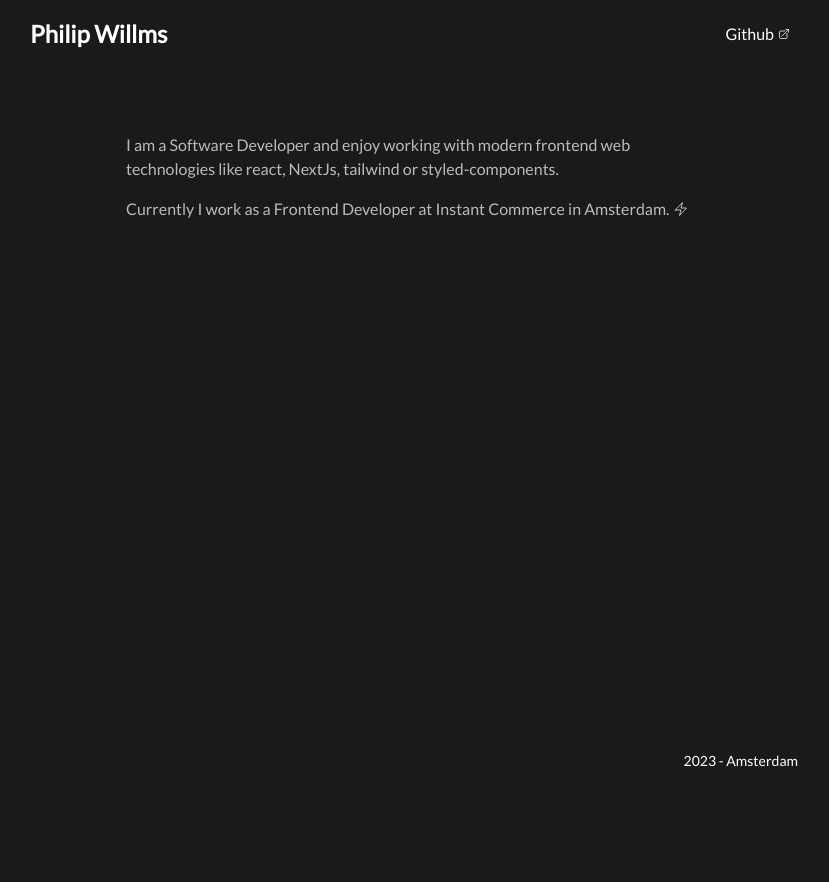
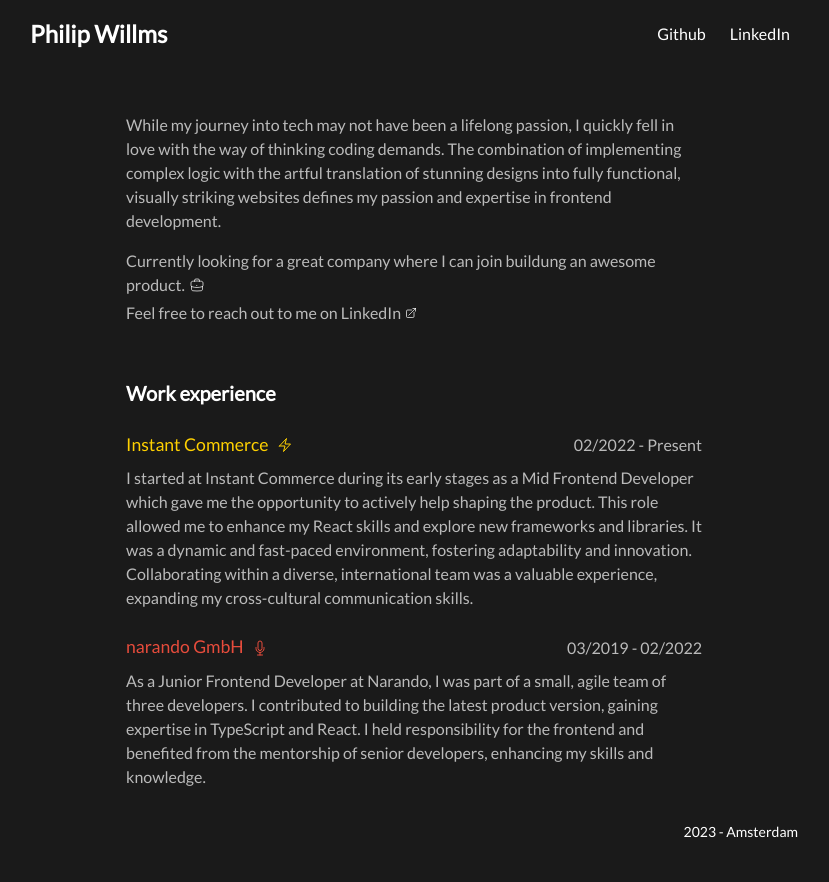
Before and after one commit to PhilipWillms/philipwillms.de, a Gatsby site: page / in a window 1280 px wide. Shown: the whole page, without its empty margins (226-1055 px from the left). Before the commit the page ends 800 px from the top, so only its background shows below. Built offline with nearby package versions, Linux system fonts and the light colour scheme; Gatsby itself is replaced by a stand-in of ours.

Commit message:
feat: add working experience

```diff
--- a/gatsby-config.js
+++ b/gatsby-config.js
@@ -1,8 +1,12 @@
 module.exports = {
   siteMetadata: {
     title: `Philip Willms`,
-    description: `Frontend Developer working at Instant Commerce in Amsterdam.`,
-    author: ``,
+    description: ` While my journey into tech may not have been a lifelong passion, I
+    quickly fell in love with the way of thinking coding demands. The
+    combination of implementing complex logic with the artful translation of
+    stunning designs into fully functional, visually striking websites
+    defines my passion and expertise in frontend development.`,
+    author: `Philip Willms`,
   },
   plugins: [
     `gatsby-plugin-postcss`,
--- a/src/components/description.jsx
+++ b/src/components/description.jsx
@@ -1,16 +1,34 @@
 import React from "react"
-import { Bolt } from "./bolt"
+import { Briefcase } from "../icons/briefcase"
+import { ExternalLink } from "../icons/externalLink"
 
 export const Description = () => (
-  <div className="flex flex-col w-full items-center mt-10 mb-10 sm:w-9/12">
+  <div className="flex flex-col w-full items-center md:mt-5 mb-8 sm:w-9/12">
     <div className="flex flex-col items-start w-full mb-4">
       <p className="text-left text-md font-light text-theme-300">
-        I am a Software Developer and enjoy working with modern frontend web
-        technologies like react, NextJs, tailwind or styled-components.
+        While my journey into tech may not have been a lifelong passion, I
+        quickly fell in love with the way of thinking coding demands. The
+        combination of implementing complex logic with the artful translation of
+        stunning designs into fully functional, visually striking websites
+        defines my passion and expertise in frontend development.
       </p>
       <p className="mt-4 text-left text-md font-light text-theme-300">
-        Currently I work as a Frontend Developer at Instant Commerce in
-        Amsterdam. <Bolt className="inline mb-1 h-4 w-4" />
+        <span>
+          Currently looking for a great company where I can join buildung an
+          awesome product.
+          <Briefcase className="inline ml-1 mb-1 w-4 h-4" />
+          <br />
+          Feel free to reach out to me on{" "}
+          <a
+            href="https://github.com/PhilipWillms"
+            className="inline-flex items-center gap-1 cursor-pointer mr-2 border-transparent py-1  border-b hover:border-theme-300"
+            target="_blank"
+            rel="noreferrer"
+          >
+            LinkedIn
+            <ExternalLink className="h-3 w-3 stroke-2" />
+          </a>
+        </span>
       </p>
     </div>
   </div>
--- /dev/null
+++ b/src/components/experience.jsx
@@ -0,0 +1,41 @@
+import React from "react"
+import { Microphone } from "../icons/microphone"
+import { Bolt } from "../icons/bolt"
+
+export const Experience = () => (
+  <div className="flex flex-col w-full sm:w-9/12 text-theme-300 gap-6">
+    <h1 className="font-bold text-xl text-white">Work experience</h1>
+    <div>
+      <div className="flex justify-between items-center mb-2">
+        <div className="flex text-theme-instant text-lg items-center">
+          Instant Commerce <Bolt className="inline w-4 h-4 ml-2" />
+        </div>
+        <div>02/2022 - Present</div>
+      </div>
+      <div>
+        I started at Instant Commerce during its early stages as a Mid Frontend
+        Developer which gave me the opportunity to actively help shaping the
+        product. This role allowed me to enhance my React skills and explore new
+        frameworks and libraries. It was a dynamic and fast-paced environment,
+        fostering adaptability and innovation. Collaborating within a diverse,
+        international team was a valuable experience, expanding my
+        cross-cultural communication skills.
+      </div>
+    </div>
+    <div>
+      <div className="flex justify-between items-center mb-2">
+        <div className="flex items-center text-theme-narando text-lg">
+          narando GmbH <Microphone className="inline w-4 h-4 ml-2" />
+        </div>
+        <div>03/2019 - 02/2022</div>
+      </div>
+      <div>
+        As a Junior Frontend Developer at Narando, I was part of a small, agile
+        team of three developers. I contributed to building the latest product
+        version, gaining expertise in TypeScript and React. I held
+        responsibility for the frontend and benefited from the mentorship of
+        senior developers, enhancing my skills and knowledge.
+      </div>
+    </div>
+  </div>
+)
--- a/src/components/footer.jsx
+++ b/src/components/footer.jsx
@@ -1,7 +1,7 @@
 import React from "react"
 
 export const Footer = () => (
-  <div className="flex items-center justify-end w-full h-20 pt-20 pb-10 mt-auto column">
+  <div className="flex items-center justify-end w-full pb-5 pt-8 md:pb-10 mt-auto column">
     <p className="font-light text-white text-sm">
       {new Date().getFullYear()} - Amsterdam
     </p>
--- a/src/components/header.jsx
+++ /dev/null
@@ -1,7 +0,0 @@
-import React from "react"
-
-export const Header = props => (
-  <h1 className="float-left sm:w-8/12 w-11/12 mt-6 font-bold text-sm text-black">
-    {props.title}
-  </h1>
-)
--- a/src/components/label.jsx
+++ /dev/null
@@ -1,9 +0,0 @@
-import React from "react"
-
-export const Label = props => (
-  <div
-    className={`p-1 w-auto pr-2 pl-2 text-center text-xs inline-block text-white rounded items-center mr-2 ${props.color}`}
-  >
-    {props.name}
-  </div>
-)
--- a/src/components/project.jsx
+++ /dev/null
@@ -1,25 +0,0 @@
-import React from "react"
-import { Label } from "./label"
-
-export const Project = props => (
-  <a
-    href={props.projectData.link}
-    className="flex flex-col items-left w-11/12 sm:w-8/12 mt-6 p-3 rounded-lg box-content cursor-pointer hover:shadow-md"
-    target="_blank"
-    rel="noreferrer"
-  >
-    <h1 className="text-l font-bold mt-3 mb-1 text-black tex-weight">
-      {props.projectData.title}
-    </h1>
-    {props.projectData.textParagraphs.map((_, index) => (
-      <p key={index} className="font-light mb-2 text-theme-400">
-        {props.projectData.textParagraphs[index]}
-      </p>
-    ))}
-    <div className="mb-3 mt-1">
-      {props.projectData.labels.map((label, index) => (
-        <Label key={index} name={label[0]} color={label[1]} />
-      ))}
-    </div>
-  </a>
-)
--- a/src/components/topBar.jsx
+++ b/src/components/topBar.jsx
@@ -1,14 +1,12 @@
 import React from "react"
 import { Link } from "gatsby"
-
-import { ExternalLink } from "./externalLink"
 
 export const TopBar = () => (
   <div className="flex justify-between w-full mt-4 max-w-4xl mb-10 flex-row items-center">
     <h1 className="text-2xl text-white m-0 font-semibold border-transparent border-b hover:border-theme-300">
       <Link to="/">Philip Willms</Link>
     </h1>
-    <div className="text-black-400 text-m">
+    <div className="flex flex-row gap-4 text-black-400 text-m">
       <a
         href="https://github.com/PhilipWillms"
         className="flex flex-row gap-1 items-center cursor-pointer mr-2 border-transparent py-1 text-white border-b hover:border-theme-300"
@@ -16,7 +14,14 @@ export const TopBar = () => (
         rel="noreferrer"
       >
         Github
-        <ExternalLink className="h-3 w-3" />
+      </a>
+      <a
+        href="https://github.com/PhilipWillms"
+        className="flex flex-row gap-1 items-center cursor-pointer mr-2 border-transparent py-1 text-white border-b hover:border-theme-300"
+        target="_blank"
+        rel="noreferrer"
+      >
+        LinkedIn
       </a>
     </div>
   </div>
--- /dev/null
+++ b/src/icons/bolt.jsx
@@ -0,0 +1,18 @@
+import React from "react"
+
+export const Bolt = ({ className = "w-6 h-6" }) => (
+  <svg
+    xmlns="http://www.w3.org/2000/svg"
+    fill="none"
+    viewBox="0 0 24 24"
+    strokeWidth="1.5"
+    stroke="currentColor"
+    className={className}
+  >
+    <path
+      strokeLinecap="round"
+      strokeLinejoin="round"
+      d="M3.75 13.5l10.5-11.25L12 10.5h8.25L9.75 21.75 12 13.5H3.75z"
+    />
+  </svg>
+)
--- /dev/null
+++ b/src/icons/briefcase.tsx
@@ -0,0 +1,18 @@
+import React from "react"
+
+export const Briefcase = ({ className = "w-6 h-6" }) => (
+  <svg
+    xmlns="http://www.w3.org/2000/svg"
+    fill="none"
+    viewBox="0 0 24 24"
+    strokeWidth={1.5}
+    stroke="currentColor"
+    className={className}
+  >
+    <path
+      strokeLinecap="round"
+      strokeLinejoin="round"
+      d="M20.25 14.15v4.25c0 1.094-.787 2.036-1.872 2.18-2.087.277-4.216.42-6.378.42s-4.291-.143-6.378-.42c-1.085-.144-1.872-1.086-1.872-2.18v-4.25m16.5 0a2.18 2.18 0 00.75-1.661V8.706c0-1.081-.768-2.015-1.837-2.175a48.114 48.114 0 00-3.413-.387m4.5 8.006c-.194.165-.42.295-.673.38A23.978 23.978 0 0112 15.75c-2.648 0-5.195-.429-7.577-1.22a2.016 2.016 0 01-.673-.38m0 0A2.18 2.18 0 013 12.489V8.706c0-1.081.768-2.015 1.837-2.175a48.111 48.111 0 013.413-.387m7.5 0V5.25A2.25 2.25 0 0013.5 3h-3a2.25 2.25 0 00-2.25 2.25v.894m7.5 0a48.667 48.667 0 00-7.5 0M12 12.75h.008v.008H12v-.008z"
+    />
+  </svg>
+)
--- a/src/components/externalLink.tsx
+++ b/src/icons/externalLink.tsx
@@ -5,13 +5,13 @@ export const ExternalLink = ({ className = "w-6 h-6" }) => (
     xmlns="http://www.w3.org/2000/svg"
     fill="none"
     viewBox="0 0 24 24"
-    stroke-width="1.5"
+    strokeWidth="1.5"
     stroke="currentColor"
     className={className}
   >
     <path
-      stroke-linecap="round"
-      stroke-linejoin="round"
+      strokeLinecap="round"
+      strokeLinejoin="round"
       d="M13.5 6H5.25A2.25 2.25 0 003 8.25v10.5A2.25 2.25 0 005.25 21h10.5A2.25 2.25 0 0018 18.75V10.5m-10.5 6L21 3m0 0h-5.25M21 3v5.25"
     />
   </svg>
--- a/src/components/bolt.jsx
+++ b/src/icons/microphone.jsx
@@ -1,18 +1,18 @@
 import React from "react"
 
-export const Bolt = ({ className = "w-6 h-6" }) => (
+export const Microphone = ({ className = "w-6 h-6" }) => (
   <svg
     xmlns="http://www.w3.org/2000/svg"
     fill="none"
     viewBox="0 0 24 24"
     stroke-width="1.5"
     stroke="currentColor"
-    className={className}
+    class={className}
   >
     <path
       stroke-linecap="round"
       stroke-linejoin="round"
-      d="M3.75 13.5l10.5-11.25L12 10.5h8.25L9.75 21.75 12 13.5H3.75z"
+      d="M12 18.75a6 6 0 006-6v-1.5m-6 7.5a6 6 0 01-6-6v-1.5m6 7.5v3.75m-3.75 0h7.5M12 15.75a3 3 0 01-3-3V4.5a3 3 0 116 0v8.25a3 3 0 01-3 3z"
     />
   </svg>
 )
--- a/src/pages/index.jsx
+++ b/src/pages/index.jsx
@@ -5,6 +5,7 @@ import { TopBar } from "../components/topBar"
 import { Description } from "../components/description"
 import { Footer } from "../components/footer"
 import laptop from "../images/laptop.ico"
+import { Experience } from "../components/experience"
 
 const IndexPage = () => (
   <div className="flex justify-center w-full h-screen px-6 bg-theme-500 font-lato">
@@ -16,6 +17,7 @@ const IndexPage = () => (
       </Helmet>
       <TopBar />
       <Description />
+      <Experience />
       <Footer />
     </div>
   </div>
--- a/tailwind.config.js
+++ b/tailwind.config.js
@@ -12,6 +12,8 @@ module.exports = {
           "400": "#707070",
           // "500": "#282c35",
           "500": "#1A1A1A",
+          'instant': '#ffd101',
+          'narando': '#e74c3c'
         },
       },
       spacing: {
```
Also changed, not shown: 1 other file.
